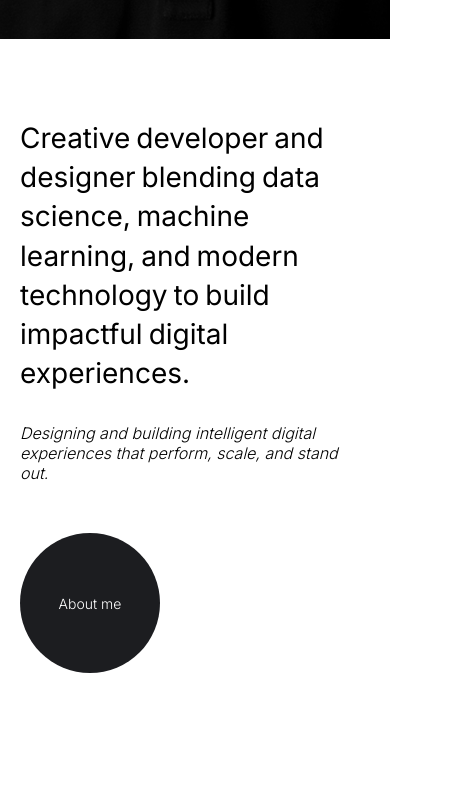
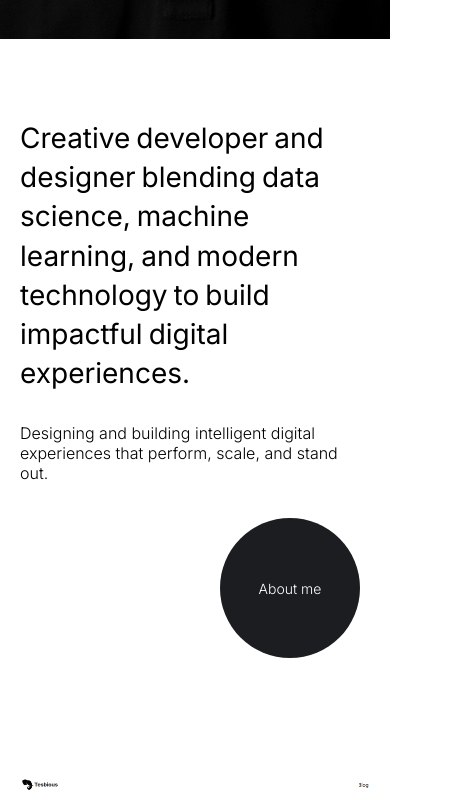
Before and after one commit to Eranga725/Portfolio, a Next.js app: page / in a window 390 px wide. Shown: the part 805-1615 px from the top of the page, 470 px wide, since content can reach past the window. Built offline with nearby package versions, Linux system fonts and the light colour scheme.

Commit message:
conatact responsive update

```diff
--- a/app/components/Contact/style.module.scss
+++ b/app/components/Contact/style.module.scss
@@ -70,7 +70,7 @@
   .contact .body .title .buttonContainer {
     position: absolute;
     left: calc(100% - 400px);
-    top: calc(100% - 75px);
+    top: calc(100% - 105px);
   }
 
   .contact .body .title .buttonContainer .button {
@@ -167,6 +167,7 @@
 
   .contact {
     margin-top: 0;
+    margin-bottom: auto;
     position: relative;
     z-index: 1;
   }
@@ -194,15 +195,16 @@
 
   .contact .body .title .buttonContainer {
     position: absolute;
-    right: 0;
+    right:100px;
+    margin-bottom: 40px;
     left: auto;
     top: calc(100% - 70px);
     margin-top: 0;
   }
 
   .contact .body .title .buttonContainer .button {
-    width: 140px;
-    height: 140px;
+    width: 120px;
+    height: 120px;
     position: relative;
 
 /*    width: 140px;
--- a/app/components/description/style.module.scss
+++ b/app/components/description/style.module.scss
@@ -76,7 +76,7 @@
       padding-left: 20px;
       padding-right: 20px;
       margin-top: 80px;
-      margin-bottom: 100px;
+      margin-bottom: 70px;
     }
 
     .description .body {
@@ -92,15 +92,15 @@
     .description .body p:nth-of-type(2) {
       font-size: 16px;
       width: 100%;
-      font-style: italic;
+
     }
 
     .description .body .button {
       position: relative;
-      left: auto;
+      left: 0;
       right: 0;
-      margin-top: 20px;
-      margin-left: auto;
+      margin-top: 5px;
+      margin-left: 200px;
       width: 140px;
       height: 140px;
     }
```
